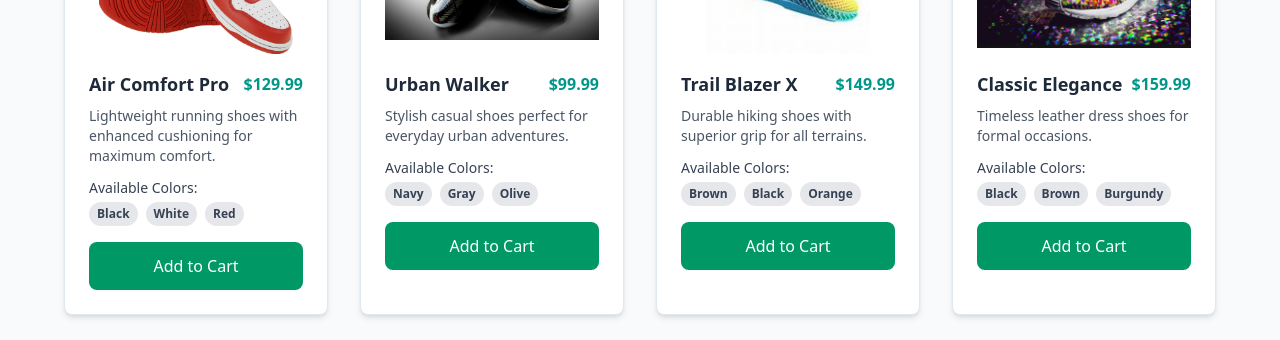
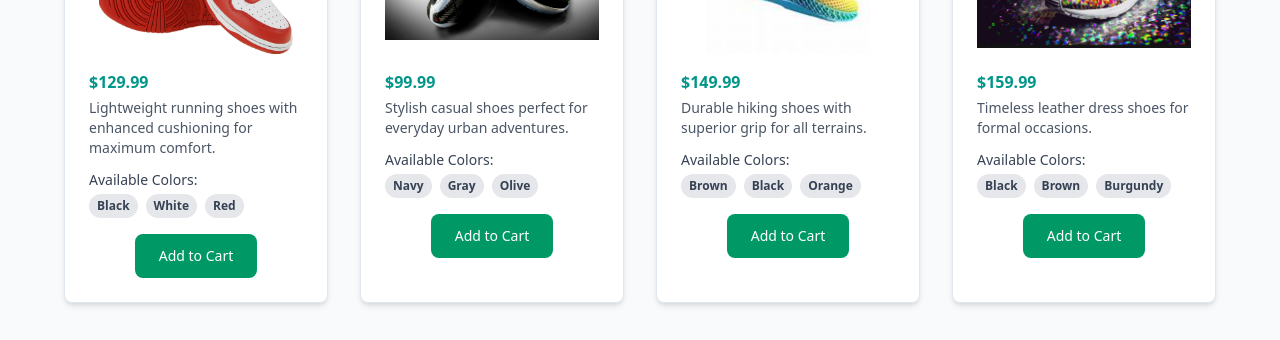
Before and after one commit to rhiggins-banyanlabs/OJT-Practice-Project, a React (Vite) app in the folder client/: page / in a window 1280 px wide. Shown: the part 917-1257 px from the top of the page. Built offline with nearby package versions, Linux system fonts and the light colour scheme.

Commit message:
feat:fixed the image on cards

```diff
--- a/client/src/sections/Features.tsx
+++ b/client/src/sections/Features.tsx
@@ -61,11 +61,17 @@ const FeatureSection: React.FC = () => {
             title={feature.title}
             className="p-6 bg-white rounded-lg shadow-md flex flex-col items-center"
           >
-            <img src={feature.image} alt={feature.title} className="w-full h-40 object-contain mb-4" />
-            <div className="flex justify-between items-center w-full mb-2">
-              <h3 className="text-lg font-semibold text-gray-800">{feature.title}</h3>
+            <img
+              src={feature.image}
+              alt={feature.title}
+              className="w-full h-[160px] object-contain mb-4"
+            />
+
+            <div className="flex justify-between items-center w-full mb-1">
+
               <span className="text-teal-600 font-semibold">{feature.price}</span>
             </div>
+
             <p className="text-sm text-gray-600 mb-3">{feature.description}</p>
 
             <div className="w-full mb-4">
@@ -82,7 +88,11 @@ const FeatureSection: React.FC = () => {
               </div>
             </div>
 
-            <Button className="w-full bg-emerald-600 text-white hover:bg-emerald-700">Add to Cart</Button>
+            <div className="w-full flex justify-center">
+              <Button className="w-full sm:w-auto bg-emerald-600 text-white hover:bg-emerald-700 text-sm px-6 py-2 rounded">
+                Add to Cart
+              </Button>
+            </div>
           </Card>
         ))}
       </div>
```
